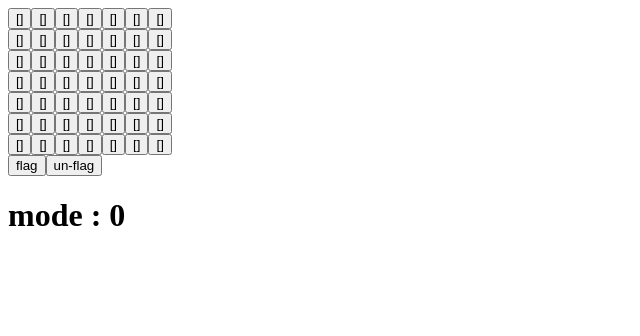
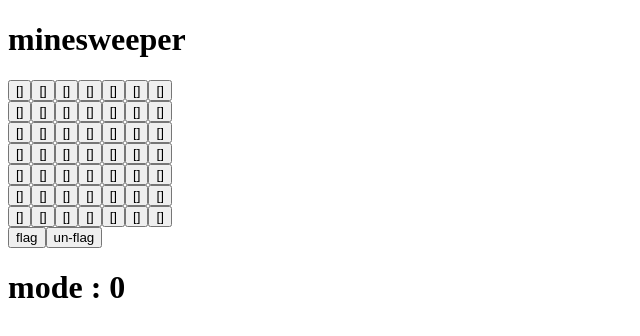
Before and after one commit to gdeater/minesweeper, a React (Vite) app: page / in a window 1280 px wide. Shown: the top 336 px of the page, without its empty margins (0-640 px from the left). Built offline with nearby package versions, Linux system fonts and the light colour scheme.

Commit message:
added some minor things

```diff
--- a/src/App.jsx
+++ b/src/App.jsx
@@ -90,6 +90,7 @@ function App(){
     });
     return(
       <div>
+          <h1>minesweeper</h1>
           <Board board={board} setBoard={setBoard} flag={flag}/>
           <FlagButton setFlag={setFlag}/>
           <h1>mode : {flag}</h1>
--- a/src/board/cell.jsx
+++ b/src/board/cell.jsx
@@ -20,6 +20,7 @@ function Cell({setBoard,col,row,board,flag}) {
                     for(let c = 0;c < board[0].length;c++){
                         if (tempBoard[r][c].mine){
                             tempBoard[r][c].revealed = true;
+                            tempBoard[r][c].flagged = false;
                         }
                     }
                 }
@@ -62,7 +63,7 @@ function Cell({setBoard,col,row,board,flag}) {
     }
     return (
         <button onClick={() => whenClicked(newBoard,row,col)}>
-            {board[row][col].flagged ? "f" : (board[row][col].revealed
+            {board[row][col].flagged ? "f." : (board[row][col].revealed
             ? (board[row][col].mine ? ".." : board[row][col].number)
             : "[]")}
         </button>
```
